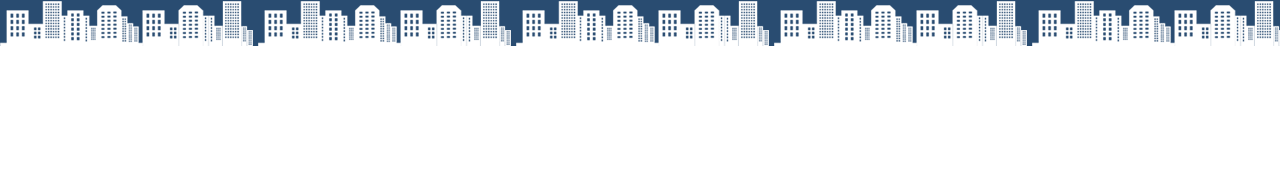
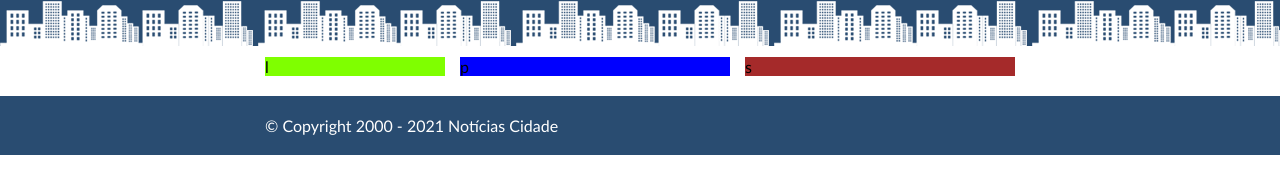
Before and after one commit to Danzix4/NoticiasCidade, a plain HTML site: page index.html in a window 1280 px wide. Shown: the part 183-376 px from the top of the page. Drawn offline with Linux system fonts and the light colour scheme.

Commit message:
criação do layout da index

```diff
--- a/css/estilo.css
+++ b/css/estilo.css
@@ -46,3 +46,34 @@ ul{
 #logo{
     display: block;
 }
+#conteudo{
+    background: #f5f5f5;
+    margin-top: 60px;
+}
+#primario{
+    width: 270px;
+    margin: 0px 15px 20px 15px;
+    float: left;
+    background: blue;
+}
+#secundario{
+    width: 270px;
+    float: left;
+    background: brown;
+}
+#lateral{
+    width: 180px;
+    float: left;
+    background: chartreuse;
+}
+#rodape{
+    clear: both;
+    background: #294c71;
+    padding: 20px;
+}
+#conteudo-rodape{
+    width: 750px;
+    margin: 0 auto;
+    color: #fff;
+
+}
--- a/index.html
+++ b/index.html
@@ -22,6 +22,17 @@
                 <li class="primeiro"><a href="fotos.html">Fotos</a></li>
             </ul>
         </div>
+        <div id="conteudo">
+            <div id="lateral">l</div>
+            <div id="primario">p</div>
+            <div id="secundario">s</div>
+        </div>
+    </div>
+
+    <div id="rodape">
+        <div id="conteudo-rodape">
+            &copy; Copyright 2000 - 2021 Notícias Cidade
+        </div>
     </div>
 
 </body>
```
